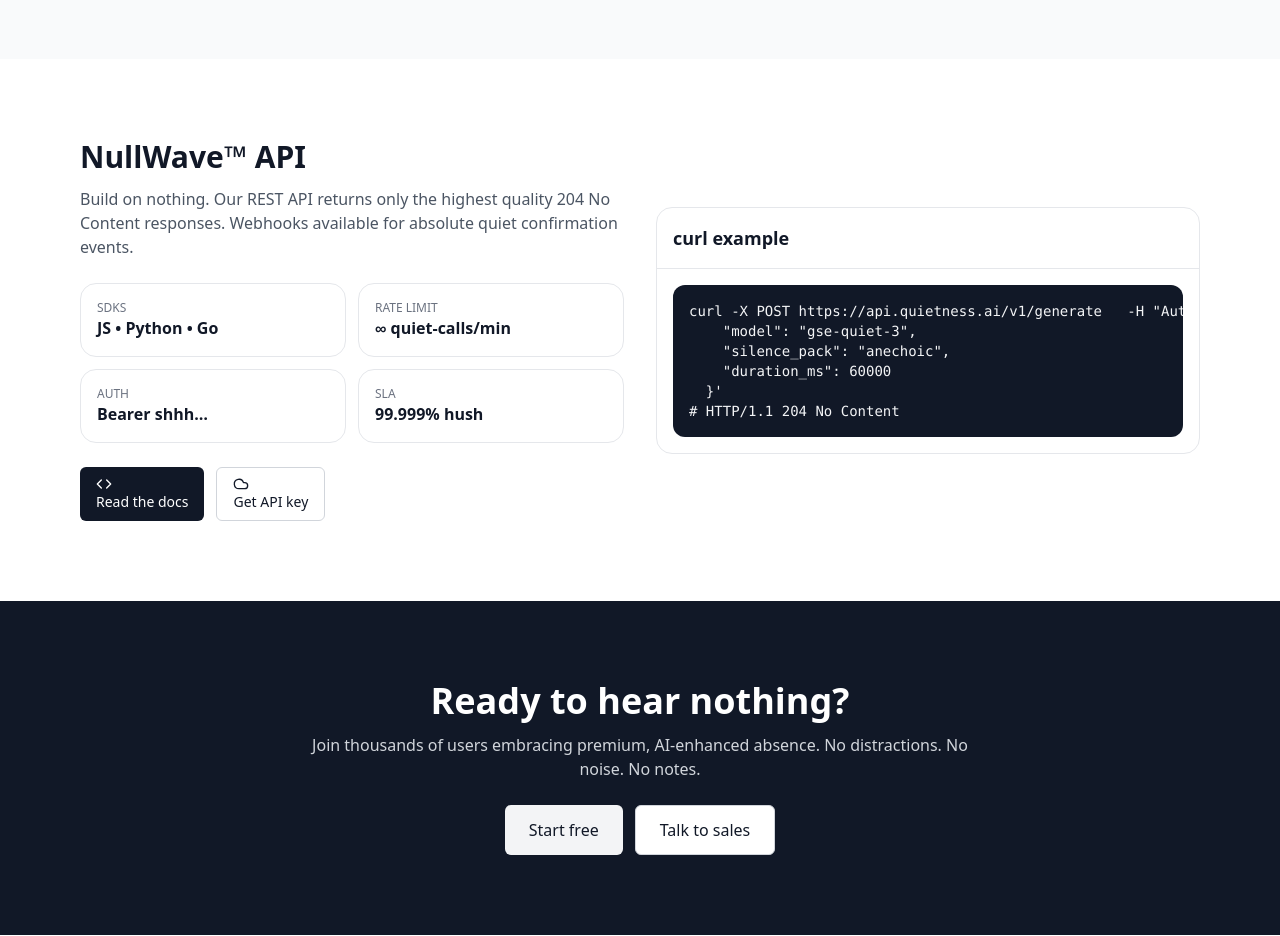
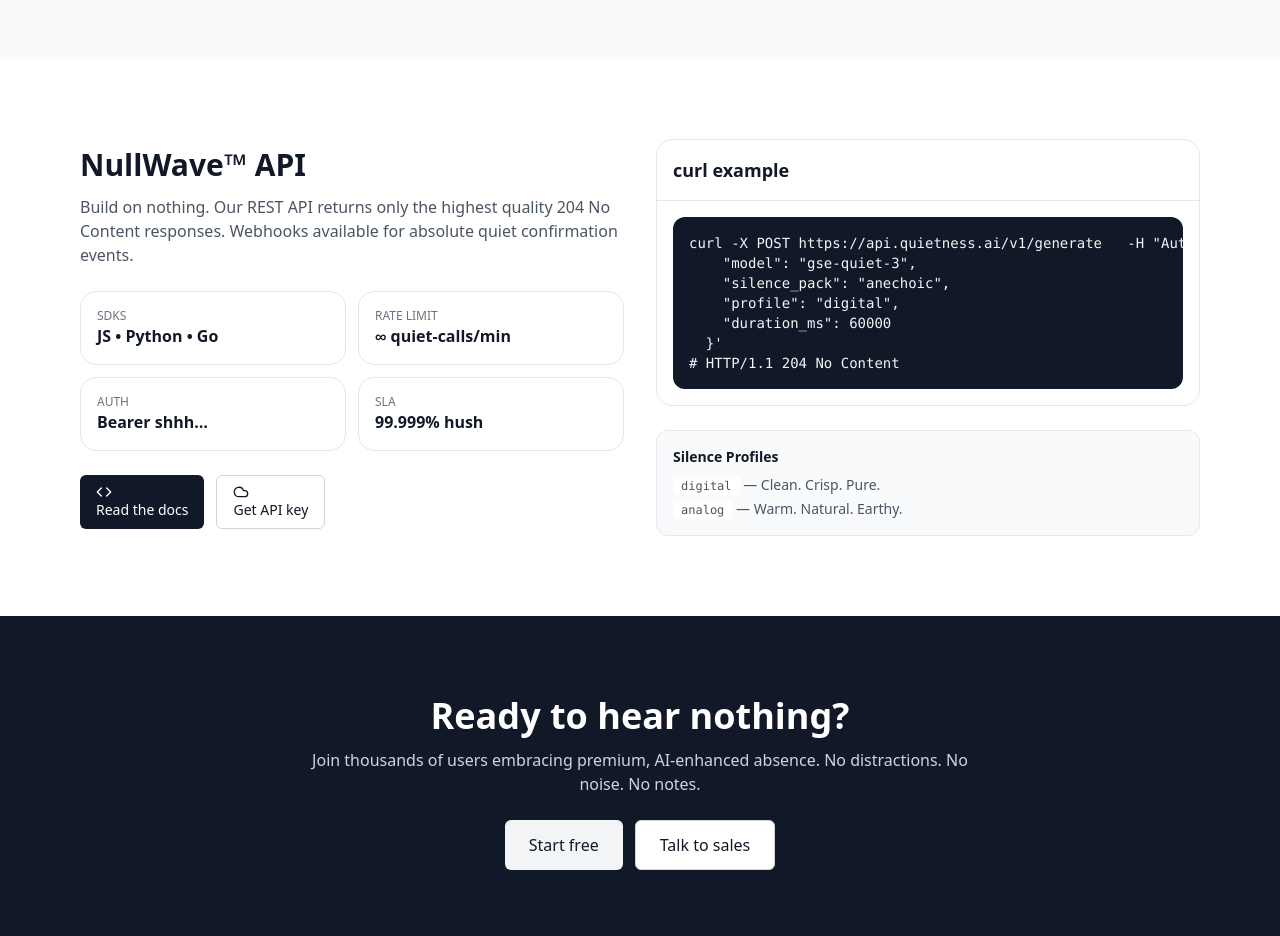
Before and after one commit to ShaharZivan/quietness-ai, a React (Vite) app: page / in a window 1280 px wide. Shown: the part 2260-3196 px from the top of the page. Built offline with nearby package versions, Linux system fonts and the light colour scheme.

Commit message:
added silence profiles

```diff
--- a/src/quiet.jsx
+++ b/src/quiet.jsx
@@ -263,6 +263,7 @@ export default function QuietAIPage() {
                 <Button variant="outline" className="rounded-2xl"><Cloud className="h-4 w-4 mr-2"/>Get API key</Button>
               </div>
             </div>
+            <div className="space-y-6">
               <Card className="rounded-2xl">
                 <CardHeader>
                   <CardTitle>curl example</CardTitle>
@@ -275,12 +276,21 @@ export default function QuietAIPage() {
   -d '{
     "model": "gse-quiet-3",
     "silence_pack": "anechoic",
+    "profile": "digital",
     "duration_ms": 60000
   }'
 # HTTP/1.1 204 No Content`}
                   </pre>
                 </CardContent>
               </Card>
+              <div className="p-4 bg-gray-50 rounded-xl border">
+                <div className="text-sm font-semibold mb-2">Silence Profiles</div>
+                <ul className="text-sm text-gray-600 space-y-1">
+                  <li><span className="font-mono text-xs bg-white px-2 py-0.5 rounded">digital</span> — Clean. Crisp. Pure.</li>
+                  <li><span className="font-mono text-xs bg-white px-2 py-0.5 rounded">analog</span> — Warm. Natural. Earthy.</li>
+                </ul>
+              </div>
+            </div>
           </div>
         </div>
       </section>
```
Lines whose indentation alone changed are shown as unchanged.
